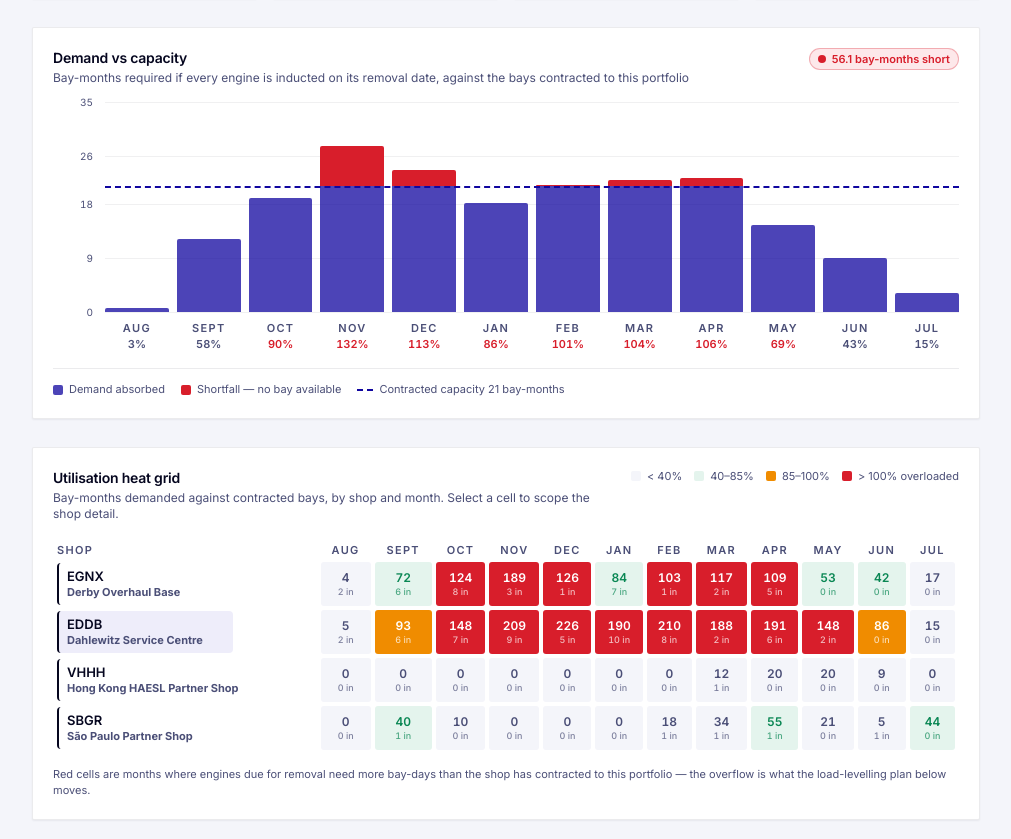
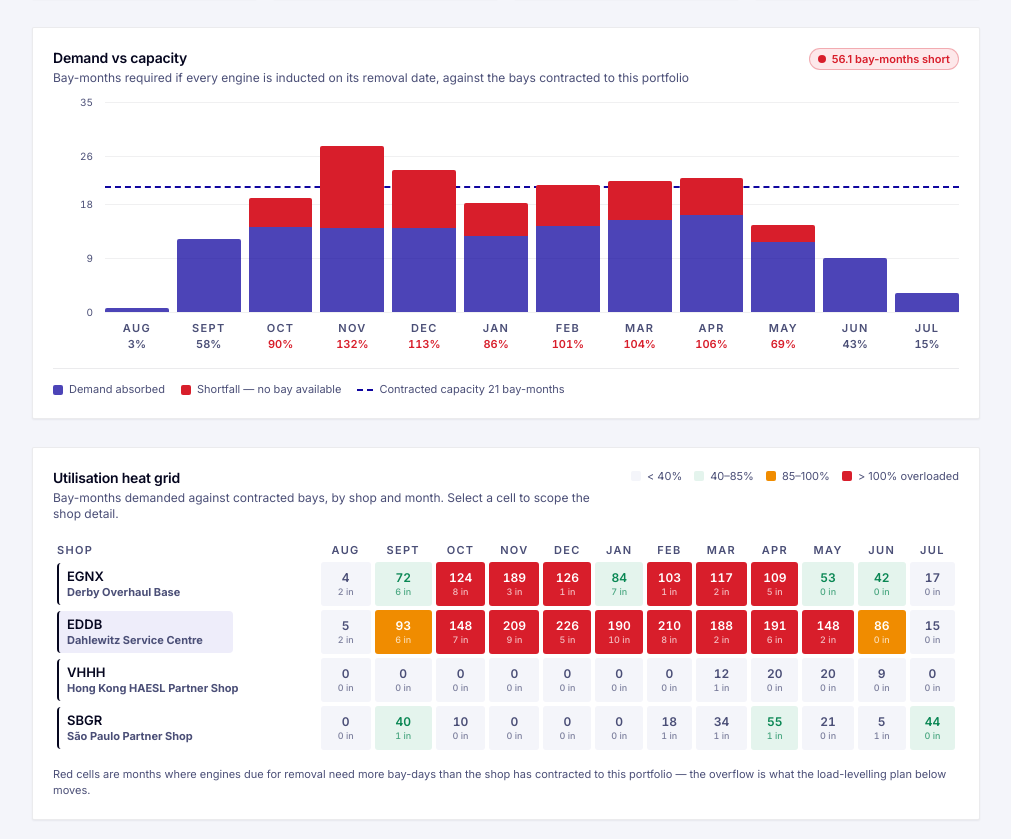
Before and after one commit to cogdeasy/rr-engine, a Next.js app in the folder apps/web/: page /plan/capacity in a window 1280 px wide. Shown: the part 902-1741 px from the top of the page, without its empty margins (268-1279 px from the left). Built offline with nearby package versions, Linux system fonts and the light colour scheme.

Commit message:
fix(capacity): chart red matches per-shop shortfall

```diff
--- a/apps/web/src/components/capacity/demand-capacity-chart.tsx
+++ b/apps/web/src/components/capacity/demand-capacity-chart.tsx
@@ -3,8 +3,8 @@ import { cn } from "@rr/ui";
 
 /**
  * Demand vs capacity across the network, month by month. Demand bars are drawn
- * against the contracted bay line; the part of the bar above the line is the
- * shortfall and is the only red on the chart.
+ * against the contracted bay line; the red cap on each bar is the per-shop
+ * shortfall — demand no capable shop can absorb — and is the only red here.
  */
 export function DemandCapacityChart({ months }: { months: NetworkMonth[] }) {
   const capacity = months[0]?.capacityBayMonths ?? 1;
@@ -45,15 +45,17 @@ export function DemandCapacityChart({ months }: { months: NetworkMonth[] }) {
           />
           <div className="absolute inset-0 flex items-end gap-2">
             {months.map((month) => {
-              const absorbed = Math.min(month.demandBayMonths, capacity);
-              const over = Math.max(0, month.demandBayMonths - capacity);
+              // Red is the per-shop shortfall reported elsewhere on the page: spare
+              // bays at a shop that cannot take the family do not absorb it.
+              const over = month.shortfallBayMonths;
+              const absorbed = Math.max(0, month.demandBayMonths - over);
               return (
                 <div key={month.month} className="group flex h-full flex-1 flex-col justify-end">
                   {over > 0 ? (
                     <div
                       className="w-full rounded-t-[2px] bg-status-red"
                       style={{ height: (over / scaleMax) * height }}
-                      title={`${month.label}: ${over.toFixed(1)} bay-months of demand cannot be absorbed`}
+                      title={`${month.label}: ${over.toFixed(1)} bay-months no capable shop can absorb`}
                     />
                   ) : null}
                   <div
```
